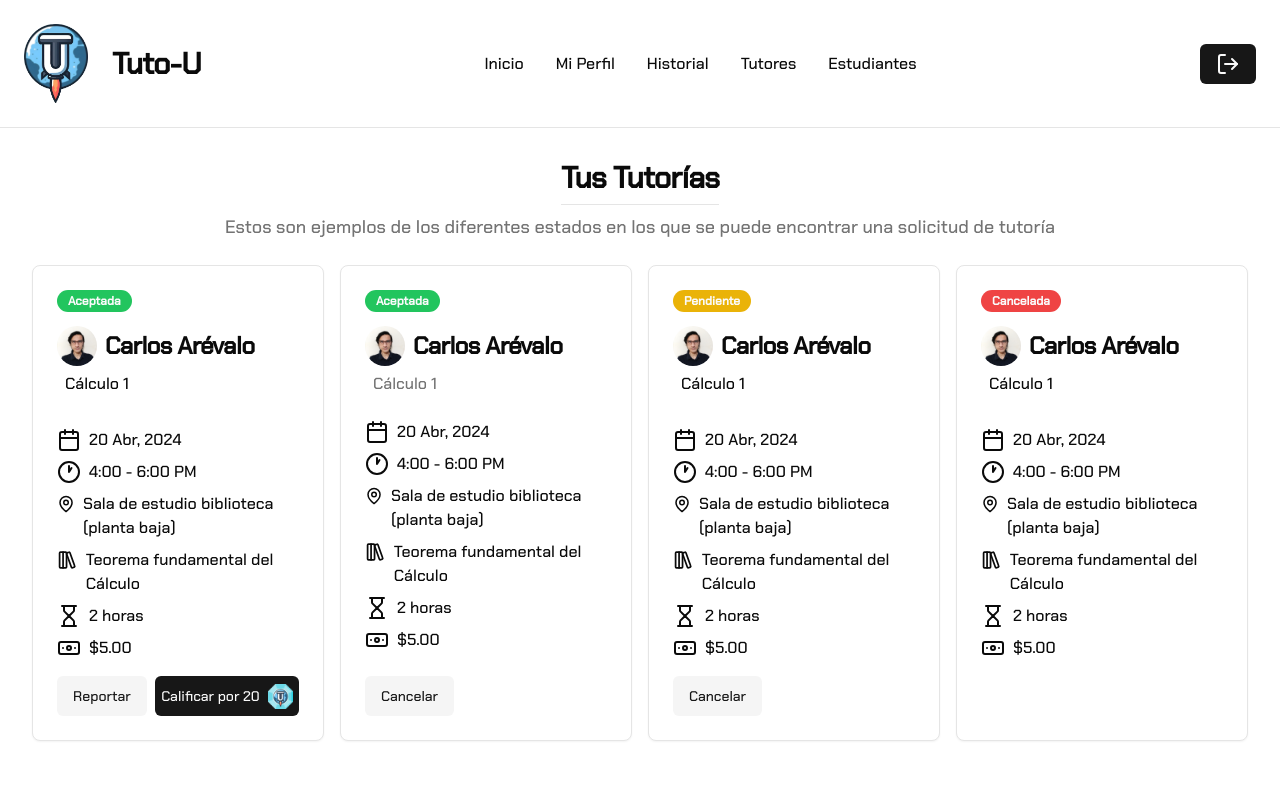
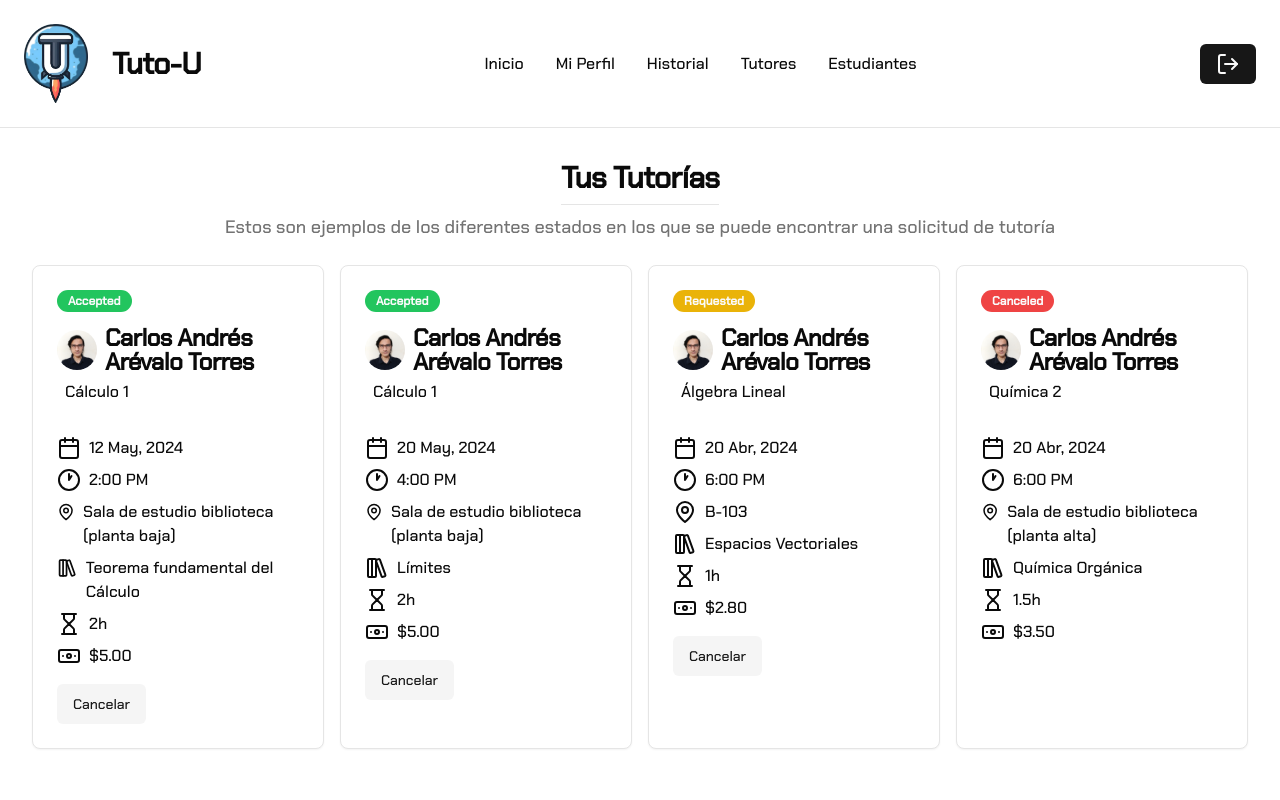
Before and after one commit to carlosandresat/tuto-u, a Next.js app: page /home in a window 1280 px wide. Shown: the top 800 px of the page. Built offline with nearby package versions, Linux system fonts and the light colour scheme.

Commit message:
add StudentSessionCard component in StudentView

```diff
--- /dev/null
+++ b/src/components/student-session-card.tsx
@@ -0,0 +1,125 @@
+import { AvatarImage, AvatarFallback, Avatar } from "@/components/ui/avatar";
+import {
+  CardTitle,
+  CardDescription,
+  CardHeader,
+  CardContent,
+  CardFooter,
+  Card,
+} from "@/components/ui/card";
+import { Badge } from "@/components/ui/badge";
+import { Button } from "@/components/ui/button";
+import { cn } from "@/lib/utils";
+
+import {
+  Calendar,
+  Clock1,
+  MapPin,
+  LibraryBig,
+  Hourglass,
+  Banknote,
+} from "lucide-react";
+import Image from "next/image";
+import { CancelDialog } from "./cancel-dialog";
+
+export function StudentSessionCard({
+  status,
+  fullname,
+  photo_url,
+  course,
+  date,
+  time,
+  place,
+  topic,
+  duration,
+  price,
+  rawDateTime,
+}: {
+  status: string;
+  fullname: string;
+  photo_url: string;
+  course: string;
+  date: string;
+  time: string;
+  place: string;
+  duration: number;
+  price: number;
+  topic: string;
+  rawDateTime: Date;
+}) {
+  return (
+    <Card>
+      <CardHeader>
+        <Badge
+          className={cn(
+            "bg-green-500 w-fit mb-2",
+            status === "accepted"
+              ? "bg-green-500"
+              : status === "requested"
+              ? "bg-yellow-500"
+              : status === "canceled"
+              ? "bg-destructive dark:text-foreground hover:dark:text-background"
+              : ""
+          )}
+        >
+          {status.charAt(0).toUpperCase() + status.slice(1)}
+        </Badge>
+
+        <div className="flex items-center space-x-2">
+          <Avatar>
+            <AvatarImage
+              src="/photos/carlos.arevalo.jpg"
+              className=" object-cover"
+            />
+            <AvatarFallback>CA</AvatarFallback>
+          </Avatar>
+          <CardTitle className="rounded-md bg-background/40">
+            {fullname}
+          </CardTitle>
+        </div>
+        <CardDescription className="text-base text-foreground backdrop-blur-sm rounded-md w-fit px-2 bg-background/40">
+          {course}
+        </CardDescription>
+      </CardHeader>
+      <CardContent className="space-y-2 py-2  rounded-md w-fit bg-background/40 mb-2">
+        <div className="flex space-x-2">
+          <Calendar />
+          <p>{date}</p>
+        </div>
+        <div className="flex space-x-2">
+          <Clock1 />
+          <p> {time}</p>
+        </div>
+        <div className="flex space-x-2">
+          <MapPin />
+          <p>{place}</p>
+        </div>
+        <div className="flex space-x-2">
+          <LibraryBig />
+          <p>{topic}</p>
+        </div>
+        <div className="flex space-x-2">
+          <Hourglass />
+          <p>{`${duration / 60}h`.replace(".0", "")}</p>
+        </div>
+        <div className="flex space-x-2">
+          <Banknote /> <p>{price != 0 ? `$${price.toFixed(2)}` : "Gratuita"}</p>
+        </div>
+      </CardContent>
+      <CardFooter className="flex justify-between items-center space-x-2">
+        {status === "accepted" && rawDateTime > new Date() ? (
+          <>
+            <CancelDialog />
+          </>
+        ) : status === "accepted" && rawDateTime < new Date() ? (
+          <>
+            <Button variant="secondary">Reportar</Button>
+            <Button>Calificar</Button>
+          </>
+        ) : status === "requested" ? (
+          <CancelDialog />
+        ) : status === "canceled" ? null : null}
+      </CardFooter>
+    </Card>
+  );
+}
--- a/src/components/student-view.tsx
+++ b/src/components/student-view.tsx
@@ -19,167 +19,68 @@ import {
 } from "lucide-react";
 import Image from "next/image";
 import { CancelDialog } from "./cancel-dialog";
+import { StudentSessionCard } from "@/components/student-session-card"
 
 export function StudentView() {
+  const someData = [
+    {
+      status:"accepted",
+      fullname: "Carlos Andrés Arévalo Torres",
+      photo_url: "carlos.arevalo",
+      course:"Cálculo 1",
+      date:"12 May, 2024",
+      time: "2:00 PM",
+      place: "Sala de estudio biblioteca (planta baja)",
+      duration: 120,
+      price: 5.00,
+      topic: "Teorema fundamental del Cálculo",
+      rawDateTime: new Date("2024-05-12 14:41:50-05")
+    },
+    {
+      status:"accepted",
+      fullname: "Carlos Andrés Arévalo Torres",
+      photo_url: "carlos.arevalo",
+      course:"Cálculo 1",
+      date:"20 May, 2024",
+      time: "4:00 PM",
+      place: "Sala de estudio biblioteca (planta baja)",
+      duration: 120,
+      price: 5.00,
+      topic: "Límites",
+      rawDateTime: new Date("2024-05-20 14:41:50-05")
+    },
+    {
+      status:"requested",
+      fullname: "Carlos Andrés Arévalo Torres",
+      photo_url: "carlos.arevalo",
+      course:"Álgebra Lineal",
+      date:"20 Abr, 2024",
+      time: "6:00 PM",
+      place: "B-103",
+      duration: 60,
+      price: 2.80,
+      topic: "Espacios Vectoriales",
+      rawDateTime: new Date("2024-05-10 14:37:16-08")
+    },
+    {
+      status:"canceled",
+      fullname: "Carlos Andrés Arévalo Torres",
+      photo_url: "carlos.arevalo",
+      course:"Química 2",
+      date:"20 Abr, 2024",
+      time: "6:00 PM",
+      place: "Sala de estudio biblioteca (planta alta)",
+      duration: 90,
+      price: 3.50,
+      topic: "Química Orgánica",
+      rawDateTime: new Date("2024-05-13 07:37:16-08")
+    },
+  ]
   return (
     <div className="grid grid-cols-1 sm:grid-cols-2 lg:grid-cols-3 xl:grid-cols-4 gap-4  max-w-screen-2xl w-full pt-6">
-      <Card>
-        <CardHeader>
-          <Badge className=" bg-green-500 w-fit mb-2">Aceptada</Badge>
-
-          <div className="flex items-center space-x-2">
-            <Avatar>
-              <AvatarImage
-                src="/photos/carlos.arevalo.jpg"
-                className=" object-cover"
-              />
-              <AvatarFallback>CA</AvatarFallback>
-            </Avatar>
-            <CardTitle className="rounded-md bg-background/40">
-              Carlos Arévalo
-            </CardTitle>
-          </div>
-          <CardDescription className="text-base text-foreground backdrop-blur-sm rounded-md w-fit px-2 bg-background/40">
-            Cálculo 1
-          </CardDescription>
-        </CardHeader>
-        <CardContent className="space-y-2 py-2  rounded-md w-fit bg-background/40 mb-2">
-          <div className="flex space-x-2">
-            <Calendar />
-            <p>20 Abr, 2024</p>
-          </div>
-          <div className="flex space-x-2">
-            <Clock1 />
-            <p> 4:00 - 6:00 PM</p>
-          </div>
-          <div className="flex space-x-2">
-            <MapPin />
-            <p>Sala de estudio biblioteca (planta baja)</p>
-          </div>
-          <div className="flex space-x-2">
-            <LibraryBig />
-            <p>Teorema fundamental del Cálculo</p>
-          </div>
-          <div className="flex space-x-2">
-            <Hourglass />
-            <p>2 horas</p>
-          </div>
-          <div className="flex space-x-2">
-            <Banknote /> <p>$5.00</p>
-          </div>
-        </CardContent>
-        <CardFooter className="flex justify-between items-center space-x-2">
-          <Button variant="secondary">Reportar</Button>
-          <Button>
-            Calificar por 20
-            <Image
-              src="/images/tuto-gem.png"
-              alt="tuto-gem"
-              width={25}
-              height={25}
-              className="ml-2"
-            />
-          </Button>
-        </CardFooter>
-      </Card>
-      <Card>
-        <CardHeader>
-          <Badge className=" bg-green-500 w-fit mb-2">Aceptada</Badge>
-
-          <div className="flex items-center space-x-2">
-            <Avatar>
-              <AvatarImage
-                src="/photos/carlos.arevalo.jpg"
-                className=" object-cover"
-              />
-              <AvatarFallback>CA</AvatarFallback>
-            </Avatar>
-            <CardTitle className="rounded-md bg-background/40">
-              Carlos Arévalo
-            </CardTitle>
-          </div>
-          <CardDescription className="text-base px-2">
-            Cálculo 1
-          </CardDescription>
-        </CardHeader>
-        <CardContent className="space-y-2">
-          <div className="flex space-x-2">
-            <Calendar />
-            <p>20 Abr, 2024</p>
-          </div>
-          <div className="flex space-x-2">
-            <Clock1 />
-            <p> 4:00 - 6:00 PM</p>
-          </div>
-          <div className="flex space-x-2">
-            <MapPin />
-            <p>Sala de estudio biblioteca (planta baja)</p>
-          </div>
-          <div className="flex space-x-2">
-            <LibraryBig />
-            <p>Teorema fundamental del Cálculo</p>
-          </div>
-          <div className="flex space-x-2">
-            <Hourglass />
-            <p>2 horas</p>
-          </div>
-          <div className="flex space-x-2">
-            <Banknote /> <p>$5.00</p>
-          </div>
-        </CardContent>
-        <CardFooter className="flex justify-between items-center">
-          <Button variant="secondary">Cancelar</Button>
-        </CardFooter>
-      </Card>
-      <Card>
-        <CardHeader>
-          <Badge className=" bg-yellow-500 w-fit mb-2">Pendiente</Badge>
-
-          <div className="flex items-center space-x-2">
-            <Avatar>
-              <AvatarImage
-                src="/photos/carlos.arevalo.jpg"
-                className=" object-cover"
-              />
-              <AvatarFallback>CA</AvatarFallback>
-            </Avatar>
-            <CardTitle className="rounded-md bg-background/40">
-              Carlos Arévalo
-            </CardTitle>
-          </div>
-          <CardDescription className="w-fit text-foreground rounded-md bg-background/40 text-base px-2">
-            Cálculo 1
-          </CardDescription>
-        </CardHeader>
-        <CardContent className="space-y-2 rounded-md bg-background/40 py-2 mb-2 w-fit">
-          <div className="flex space-x-2">
-            <Calendar />
-            <p>20 Abr, 2024</p>
-          </div>
-          <div className="flex space-x-2">
-            <Clock1 />
-            <p> 4:00 - 6:00 PM</p>
-          </div>
-          <div className="flex space-x-2">
-            <MapPin />
-            <p>Sala de estudio biblioteca (planta baja)</p>
-          </div>
-          <div className="flex space-x-2">
-            <LibraryBig />
-            <p>Teorema fundamental del Cálculo</p>
-          </div>
-          <div className="flex space-x-2">
-            <Hourglass />
-            <p>2 horas</p>
-          </div>
-          <div className="flex space-x-2">
-            <Banknote /> <p>$5.00</p>
-          </div>
-        </CardContent>
-        <CardFooter className="flex justify-between">
-          <CancelDialog />
-        </CardFooter>
-      </Card>
+      {someData.map((row, index)=>
+        <StudentSessionCard {...row} key={index}></StudentSessionCard>
+      )}
       {/*Esta card es para tutor-view
       <Card>
         <CardHeader>
@@ -230,54 +131,6 @@ export function StudentView() {
         </CardFooter>
       </Card>
             */}
-
-
-      <Card>
-        <CardHeader>
-          <Badge className=" bg-destructive w-fit mb-2 dark:text-foreground hover:dark:text-background">
-            Cancelada
-          </Badge>
-
-          <div className="flex items-center space-x-2">
-            <Avatar>
-              <AvatarImage src="/photos/carlos.arevalo.jpg" />
-              <AvatarFallback>CA</AvatarFallback>
-            </Avatar>
-            <CardTitle className="bg-background/40 rounded-md">
-              Carlos Arévalo
-            </CardTitle>
-          </div>
-          <CardDescription className="text-base rounded-md w-fit bg-background/40 text-foreground px-2">
-            Cálculo 1
-          </CardDescription>
-        </CardHeader>
-        <CardContent className="space-y-2  bg-background/40 py-2 rounded-md w-fit">
-          <div className="flex space-x-2">
-            <Calendar />
-            <p>20 Abr, 2024</p>
-          </div>
-          <div className="flex space-x-2">
-            <Clock1 />
-            <p> 4:00 - 6:00 PM</p>
-          </div>
-          <div className="flex space-x-2">
-            <MapPin />
-            <p>Sala de estudio biblioteca (planta baja)</p>
-          </div>
-          <div className="flex space-x-2">
-            <LibraryBig />
-            <p>Teorema fundamental del Cálculo</p>
-          </div>
-          <div className="flex space-x-2">
-            <Hourglass />
-            <p>2 horas</p>
-          </div>
-          <div className="flex space-x-2">
-            <Banknote /> <p>$5.00</p>
-          </div>
-        </CardContent>
-        <CardFooter className="flex justify-between items-center"></CardFooter>
-      </Card>
     </div>
   );
 }
```
